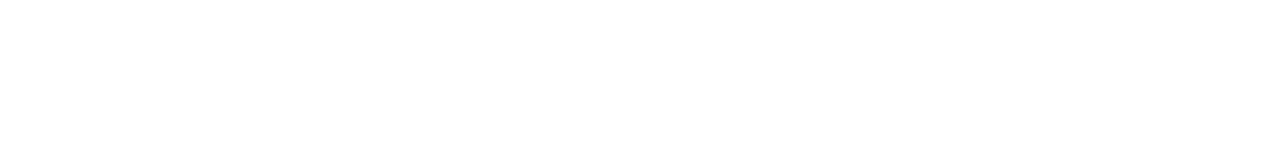
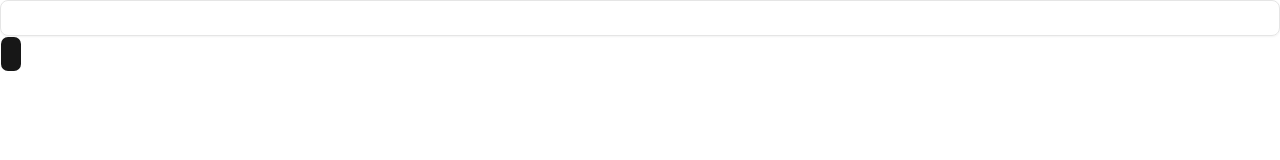
Before and after one commit to keerthi-officials/your-name-in-landset, a Next.js app: page / in a window 1280 px wide. Shown: the top 160 px of the page. Built offline with nearby package versions, Linux system fonts and the light colour scheme.

Commit message:
added a-z dummy values and added a input

```diff
--- a/app/page.tsx
+++ b/app/page.tsx
@@ -1,3 +1,7 @@
+"use client"
+import { LetterCard } from "@/components/letter-card";
+import { Button } from "@/components/ui/button";
+import { Input } from "@/components/ui/input";
 import { letterData } from "@/data/letters";
 import Image from "next/image";
 import { useState } from "react";
@@ -10,17 +14,32 @@
   const getVariant = (posIndex: number, letter: string) => {
     const customIndex = variantIndices[posIndex] ?? 0
     const variants = letterData[letter.toLowerCase()]
-return { variantIndex: customIndex % variants.length, variant: variants[customIndex % variants.length] }
+    return { variantIndex: customIndex % variants.length, variant: variants[customIndex % variants.length] }
   }
 
   const cycleVariant = (posIndex: number, letter: string) => {
     const max = letterData[letter.toLowerCase()].length
-    setVariantIndices(prev => ({ ...prev, [posIndex]: ((prev[posIndex] ?? 0) + 1) % max}))
+    setVariantIndices(prev => ({ ...prev, [posIndex]: ((prev[posIndex] ?? 0) + 1) % max }))
   }
 
   return (
-     <div className="min-h-screen">
-      <div className="flex flex-wrap gap-2 justify-center"></div>
-     </div>
+    <div className="min-h-screen">
+      <div className="flex flex-wrap gap-2 justify-center">
+        {letters.map((letter, i) => {
+          const { variantIndex, variant } = getVariant(i, letter)
+          return (
+            <LetterCard
+              key={i}
+              letter={letter.toLowerCase()}
+              variantIndex={variantIndex}
+              variant={variant}
+              onClick={() => cycleVariant(i, letter)}
+            />
+          )
+        })}
+      </div>
+      <Input type="text" onChange={(n) => setName(n.target.value)} value={name} />
+      <Button onClick={() => setName(name)} />
+    </div>
   );
 }
--- a/components/letter-card.tsx
+++ b/components/letter-card.tsx
@@ -1,15 +1,17 @@
 import Image from "next/image";
 
-export function letterCard({letter, variantIndex}: {
+export function LetterCard({ letter, variantIndex, variant, onClick }: {
     letter: string,
     variantIndex: number,
+    variant: { location: string; lat: string; lng: string }
+    onClick: () => void
 }) {
     return (
-        <div className="relative group cursor-pointer">
-            <Image src={`https://science.nasa.gov/specials/your-name-in-landsat/images/${letter}_${variantIndex}.jpg`} alt={`${letter}_${variantIndex}`} />
+        <div className="relative group cursor-pointer" onClick={onClick}>
+            <Image src={`https://science.nasa.gov/specials/your-name-in-landsat/images/${letter}_${variantIndex}.jpg`} height={200} width={200} className="object-cover" alt={`${letter}_${variantIndex}`} />
             <div className="absolute bottom-0 left-0 right-0 opacity-0 group-hover:opacity-100 transition-opacity bg-black/80 p-2 text-white text-xs">
-            <p>location</p>
-            <p>lat and lng</p>
+                <p>{variant.location}</p>
+                <p>{variant.lat} {variant.lng}</p>
             </div>
         </div>
     )
--- /dev/null
+++ b/components/ui/input.tsx
@@ -0,0 +1,19 @@
+import * as React from "react"
+
+import { cn } from "@/lib/utils"
+
+function Input({ className, type, ...props }: React.ComponentProps<"input">) {
+  return (
+    <input
+      type={type}
+      data-slot="input"
+      className={cn(
+        "h-9 w-full min-w-0 rounded-md border border-input bg-transparent px-2.5 py-1 text-base shadow-xs transition-[color,box-shadow] outline-none file:inline-flex file:h-7 file:border-0 file:bg-transparent file:text-sm file:font-medium file:text-foreground placeholder:text-muted-foreground focus-visible:border-ring focus-visible:ring-3 focus-visible:ring-ring/50 disabled:pointer-events-none disabled:cursor-not-allowed disabled:opacity-50 aria-invalid:border-destructive aria-invalid:ring-3 aria-invalid:ring-destructive/20 md:text-sm dark:bg-input/30 dark:aria-invalid:border-destructive/50 dark:aria-invalid:ring-destructive/40",
+        className
+      )}
+      {...props}
+    />
+  )
+}
+
+export { Input }
--- a/data/letters.ts
+++ b/data/letters.ts
@@ -1,5 +1,107 @@
 export const letterData: Record<string, { location: string; lat: string; lng: string }[]> = {
     a: [
-        { location: "xyz", lat: "", lng: ""}
-    ]
+        { location: "xyz", lat: "", lng: "" },
+        { location: "xyz", lat: "", lng: "" }
+    ],
+    b: [
+        { location: "xyz", lat: "", lng: "" },
+        { location: "xyz", lat: "", lng: "" }
+    ],
+    c: [
+        { location: "xyz", lat: "", lng: "" },
+        { location: "xyz", lat: "", lng: "" }
+    ],
+    d: [
+        { location: "xyz", lat: "", lng: "" },
+        { location: "xyz", lat: "", lng: "" }
+    ],
+    e: [
+        { location: "xyz", lat: "", lng: "" },
+        { location: "xyz", lat: "", lng: "" }
+    ],
+    f: [
+        { location: "xyz", lat: "", lng: "" },
+        { location: "xyz", lat: "", lng: "" }
+    ],
+    g: [
+        { location: "xyz", lat: "", lng: "" },
+        { location: "xyz", lat: "", lng: "" }
+    ],
+    h: [
+        { location: "xyz", lat: "", lng: "" },
+        { location: "xyz", lat: "", lng: "" }
+    ],
+    i: [
+        { location: "xyz", lat: "", lng: "" },
+        { location: "xyz", lat: "", lng: "" }
+    ],
+    j: [
+        { location: "xyz", lat: "", lng: "" },
+        { location: "xyz", lat: "", lng: "" }
+    ],
+    k: [
+        { location: "xyz", lat: "", lng: "" },
+        { location: "xyz", lat: "", lng: "" }
+    ],
+    l: [
+        { location: "xyz", lat: "", lng: "" },
+        { location: "xyz", lat: "", lng: "" }
+    ],
+    m: [
+        { location: "xyz", lat: "", lng: "" },
+        { location: "xyz", lat: "", lng: "" }
+    ],
+    n: [
+        { location: "xyz", lat: "", lng: "" },
+        { location: "xyz", lat: "", lng: "" }
+    ],
+    o: [
+        { location: "xyz", lat: "", lng: "" },
+        { location: "xyz", lat: "", lng: "" }
+    ],
+    p: [
+        { location: "xyz", lat: "", lng: "" },
+        { location: "xyz", lat: "", lng: "" }
+    ],
+    q: [
+        { location: "xyz", lat: "", lng: "" },
+        { location: "xyz", lat: "", lng: "" }
+    ],
+    r: [
+        { location: "xyz", lat: "", lng: "" },
+        { location: "xyz", lat: "", lng: "" }
+    ],
+    s: [
+        { location: "xyz", lat: "", lng: "" },
+        { location: "xyz", lat: "", lng: "" }
+    ],
+    t: [
+        { location: "xyz", lat: "", lng: "" },
+        { location: "xyz", lat: "", lng: "" }
+    ],
+    u: [
+        { location: "xyz", lat: "", lng: "" },
+        { location: "xyz", lat: "", lng: "" }
+    ],
+    v: [
+        { location: "xyz", lat: "", lng: "" },
+        { location: "xyz", lat: "", lng: "" }
+    ],
+    w: [
+        { location: "xyz", lat: "", lng: "" },
+        { location: "xyz", lat: "", lng: "" }
+    ],
+    x: [
+        { location: "xyz", lat: "", lng: "" },
+        { location: "xyz", lat: "", lng: "" }
+    ],
+    y: [
+        { location: "xyz", lat: "", lng: "" },
+        { location: "xyz", lat: "", lng: "" }
+    ],
+    z: [
+        { location: "xyz", lat: "", lng: "" },
+        { location: "xyz", lat: "", lng: "" }
+    ],
+
 }
```
